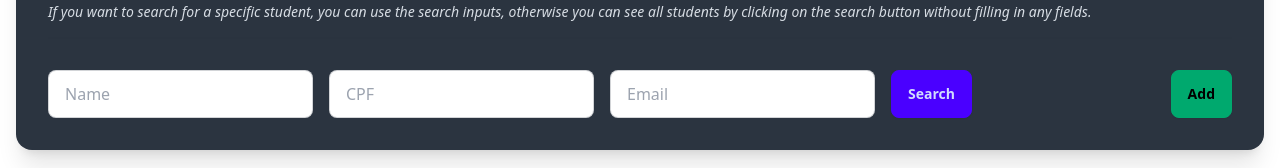
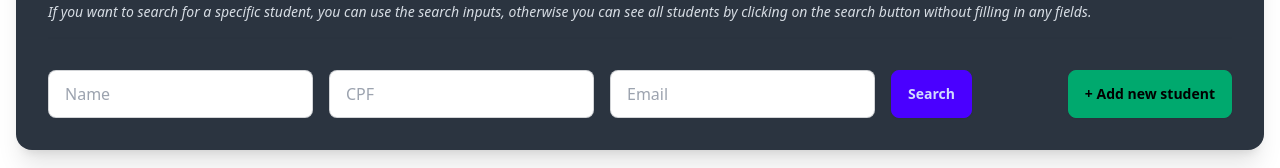
Before and after one commit to ricardoadorno/desafio-alunos-fullstack, a Vue app in the folder client/: page / in a window 1280 px wide. Shown: the part 122-290 px from the top of the page. Built offline with nearby package versions, Linux system fonts and the light colour scheme; no server answers; what vue-toast-notification would draw is missing.

Commit message:
refactor(): ajust reponsive layout on medium sizes

```diff
--- a/client/src/App.vue
+++ b/client/src/App.vue
@@ -9,7 +9,7 @@ import studentStore from './stores/studentStore'
     <MyHeader>
       <template #form-search>
         <form
-          class="flex flex-col gap-4 w-full md:flex-row"
+          class="flex flex-col gap-4 w-full lg:flex-row"
           @submit.prevent="studentStore.handleSearch"
         >
           <input
@@ -36,10 +36,10 @@ import studentStore from './stores/studentStore'
 
       <template #form-add>
         <button
-          class="btn btn-success w-full md:w-auto md:ml-4 mt-4 md:mt-0"
+          class="btn btn-success w-full lg:w-auto md:ml-4 mt-4 md:mt-0"
           onclick="add_modal.showModal()"
         >
-          Add
+          + Add new student
         </button>
         <dialog id="add_modal" class="modal">
           <div class="modal-box">
--- a/client/src/components/MyHeader.vue
+++ b/client/src/components/MyHeader.vue
@@ -4,12 +4,12 @@
   <div class="card w-full bg-neutral shadow-xl">
     <div class="card-body">
       <h1 class="text-3xl font-bold underline">Students API</h1>
-      <p class="text-md mt-w">
+      <p class="text-md">
         Here you can see all students registered in the system. You can also add new students, edit
         or delete existing ones.
       </p>
 
-      <p class="text-sm text-neutral-content mt-w italic">
+      <p class="text-sm text-neutral-content italic">
         If you want to search for a specific student, you can use the search inputs, otherwise you
         can see all students by clicking on the search button without filling in any fields.
       </p>
@@ -17,7 +17,7 @@
       <div class="divider m-0"></div>
 
       <div
-        class="flex items-center gap-4 mt-4 flex-col md:flex-row md:justify-between md:items-center"
+        class="flex items-center gap-4 mt-4 flex-col xl:flex-row md:justify-between md:items-center"
       >
         <slot name="form-search"></slot>
 
```
